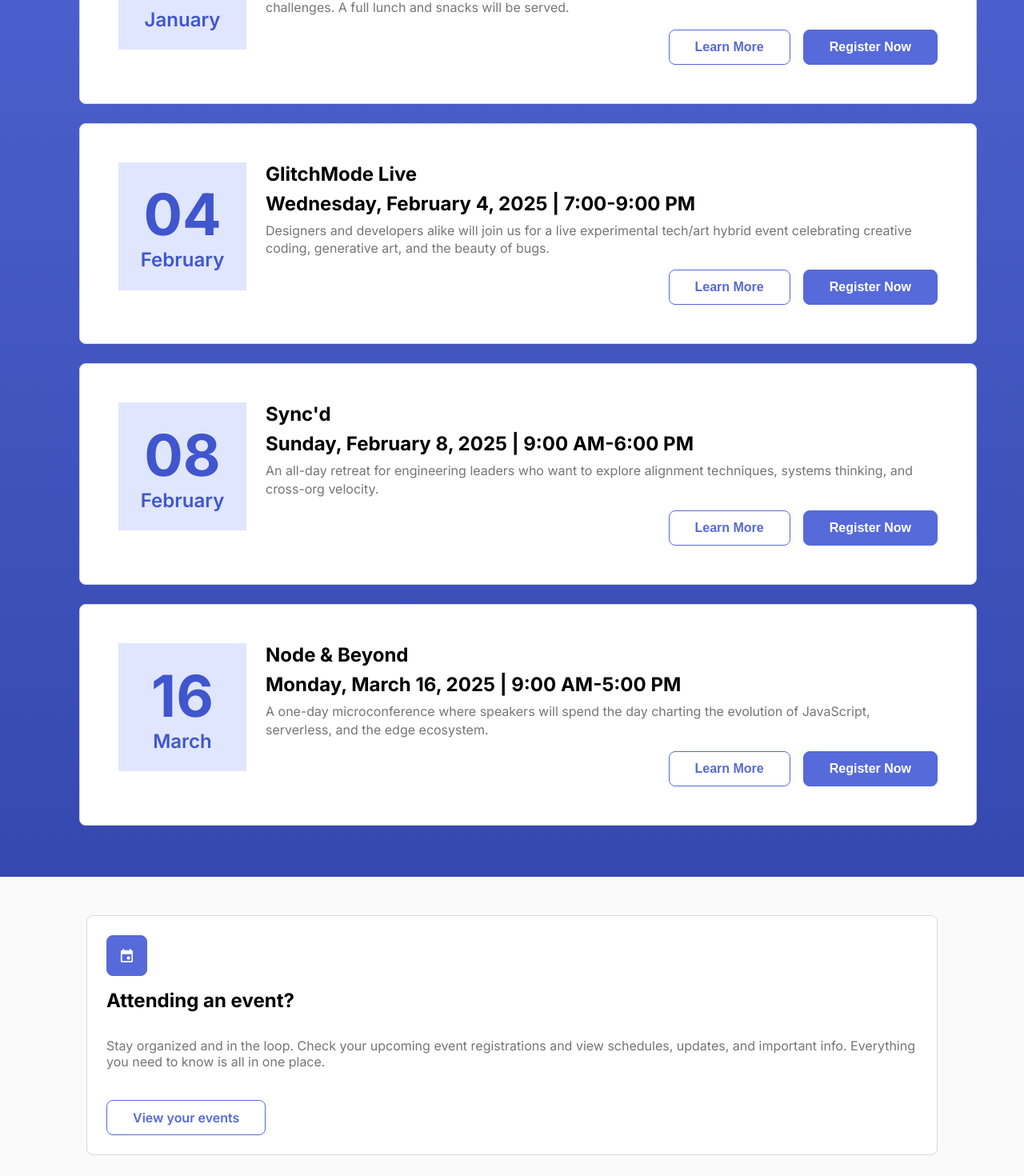
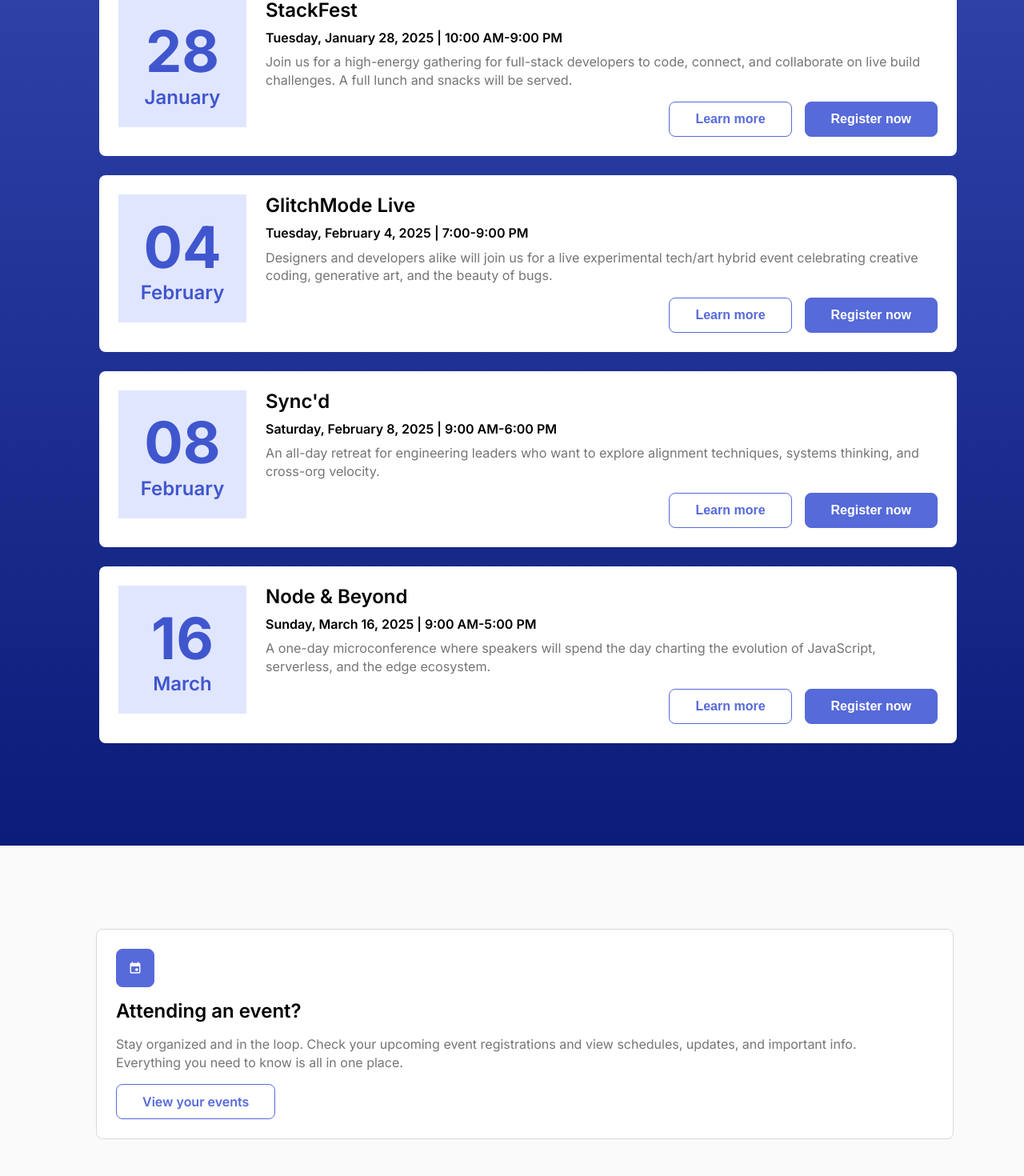
Before and after one commit to hellsten/Eventure-Sprint, a React (Vite) app: page / in a window 1280 px wide. Shown: the part 580-2050 px from the top of the page at 80% size. Built offline with nearby package versions, Linux system fonts and the light colour scheme.

Commit message:
Fixing desktop styling

```diff
--- a/src/App.jsx
+++ b/src/App.jsx
@@ -1,12 +1,12 @@
 import { BrowserRouter, Routes, Route, Link } from "react-router-dom";
-import "./App.scss";
-
 import PageHeader from "./components/PageHeader/PageHeader.jsx";
 import EventList from "./components/EventList/EventList.jsx"
 import ComponentDocs from "./pages/ComponentDocs/ComponentDocs.jsx";
 import PageFooter from "./components/PageFooter/PageFooter.jsx";
 import LandingPage from "./pages/LandingPage/LandingPage.jsx";
 import AttendingCard from "./components/AttendingCard/AttendingCard.jsx";
+
+import "./App.scss";
 
 const App = () => {
   {/* Notes:
@@ -52,9 +52,8 @@ const App = () => {
 
   return (
     <>
-      <PageHeader title="Events">
-        <EventList events={eventData}/>
-      </PageHeader>
+      <PageHeader className="page-header-title" title="Events"/>
+      <EventList events={eventData}/>
 
       <div className="attending-banner">
         <AttendingCard
--- a/src/App.scss
+++ b/src/App.scss
@@ -21,5 +21,12 @@
   @include tablet {
     padding: 48px 108px;
   }
+}
 
+.typography--h1{
+  font-weight: 700;
+  font-size: 72px;
+  line-height: 120%;
+  letter-spacing: 0%;
+  margin: 4rem 0;
 }
--- a/src/components/AttendingCard/AttendingCard.scss
+++ b/src/components/AttendingCard/AttendingCard.scss
@@ -2,7 +2,9 @@
 @use "../../styles/functions" as *;
 
 .attending-card {
-  padding: pxToRem(24);
+  margin: 3.5rem 0 7rem 2rem;
+  padding: 24px;
+  width: 1072px;
   border: 1px solid $color-gray-light;
   border-radius: $border-radius-md;
   background: $color-white;
@@ -10,14 +12,26 @@
   flex-direction: column;
   align-items: flex-start;
   text-align: left;
+  gap: 1rem;
   &__icon {
+    width: 48px;
+    height: 48px;
   }
   &__title {
-    margin: pxToRem(16) 0 pxToRem(32) 0;
+    font-weight: 600;
+    margin: 0;
+    font-size: 24px;
+    line-height: 120%;
+    letter-spacing: 0%;
   }
   &__description {
     color: $color-gray-dark;
-    margin: 0 0 pxToRem(38) 0;
+    margin: 0;
+    width: 936px;
+    font-size: 1rem;
+    font-weight: 400;
+    line-height: 140%;
+    letter-spacing: 0%;
   }
   &__button {
     margin-top: auto;
--- a/src/components/EventCard/EventCard.jsx
+++ b/src/components/EventCard/EventCard.jsx
@@ -13,7 +13,7 @@ const EventCard = (props) => {
 const d = new Date(props.date);
 
 //converting date to name of weekday
-const weekdays = ["Monday", "Tuesday", "Wednesday", "Thursday", "Friday", "Saturday", "Sunday"];
+const weekdays = ["Sunday", "Monday", "Tuesday", "Wednesday", "Thursday", "Friday", "Saturday"];
 let dayOfWeekName = weekdays[d.getDay()];
 //console.log(dayOfWeekName); // ex "Friday"
 
@@ -43,8 +43,8 @@ const year = d.getFullYear();
                 <p className="event-card__data-paragraph">{props.description}</p>
             </div>
             <div className="event-card__buttons">
-                <SecondaryButton className="event-card__button">Learn More</SecondaryButton>
-                <Button className="event-card__button">Register Now</Button>
+                <SecondaryButton className="event-card__button">Learn more</SecondaryButton>
+                <Button className="event-card__button">Register now</Button>
             </div>
         </div>
     </section>
--- a/src/components/EventCard/EventCard.scss
+++ b/src/components/EventCard/EventCard.scss
@@ -21,14 +21,22 @@
         gap: 8px;
         &-title{
             margin: 0;
+            font-size: 1.5rem;
+            font-weight: 600;
+            line-height: 120%;
+            letter-spacing: -2%;
         }
         &-time{
             margin: 0;
+            font-weight: 600;
+            font-size: 1rem;
+            line-height: 140%;
+            letter-spacing: 0%;
         }
         &-paragraph{
             margin: 0;
             font-weight: 400;
-            font-size: 1rem;
+            font-size: 1.01rem;
             line-height: 140%;
             letter-spacing: 0%;
             color: $color-gray-dark;
@@ -41,5 +49,6 @@
     }
     &__button{
         height: 44px;
+        font-size: 1rem;
     }
 }
--- a/src/components/EventList/EventList.jsx
+++ b/src/components/EventList/EventList.jsx
@@ -8,13 +8,13 @@ const EventList = ({events}) => {
 
   return (
     // <div className="event-list">
-    <div>
+    <div className="event-list">
         {/* Notes:
             - adding T12:00:00Z at the end of date prop corrects the date bug
             - time prop not consistent throughout but decided to leave it the way it is to match the MockUps*/}
-        <List className="event-list">
+        <List className="event-list__containers">
           {events.map((event) => (
-            <ListItem key={event.id} className="eventcard-list__item">
+            <ListItem key={event.id} className="event-list__item">
               <EventCard
                 id={event.id}
                 title={event.title}
--- a/src/components/EventList/EventList.scss
+++ b/src/components/EventList/EventList.scss
@@ -1,6 +1,21 @@
+@use "../../styles/variables" as *;
+
 .event-list{
-    display: flex;
-    flex-direction: column;
-    //margin-top: 307px;
-    gap: 24px;
+    margin: 0;
+    padding: 0;
+    padding-bottom: 8rem;
+    background: linear-gradient(0deg, #0b1c7a 1.4%, #3649b1 98.28%);
+    &__containers{
+        margin: 0;
+        display: flex;
+        flex-direction: column;
+        //margin-top: 307px;
+        gap: 24px;
+        list-style: none;
+        align-items: center;
+    }
+    &__items{
+        width: 1072px;
+
+    }
 }
```
